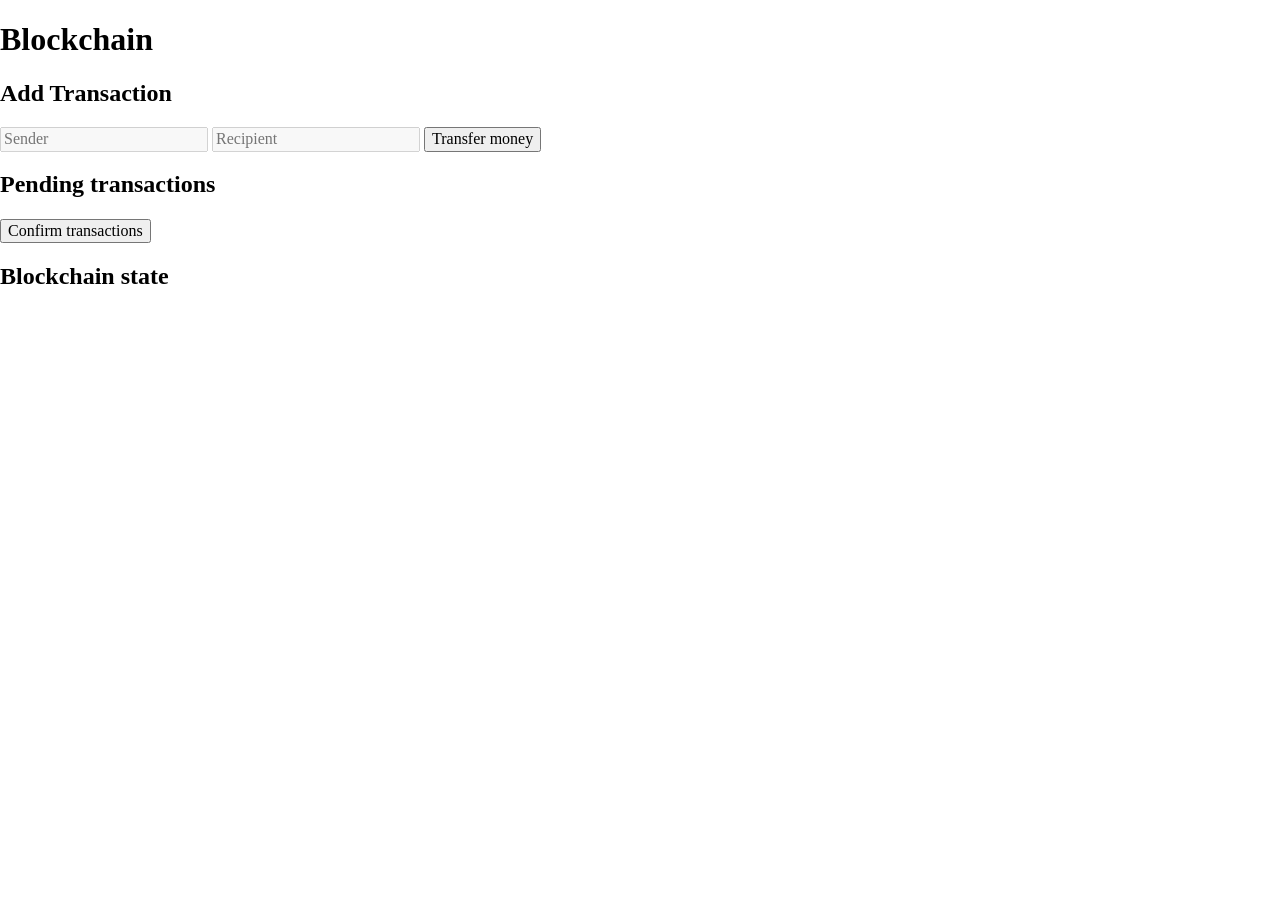
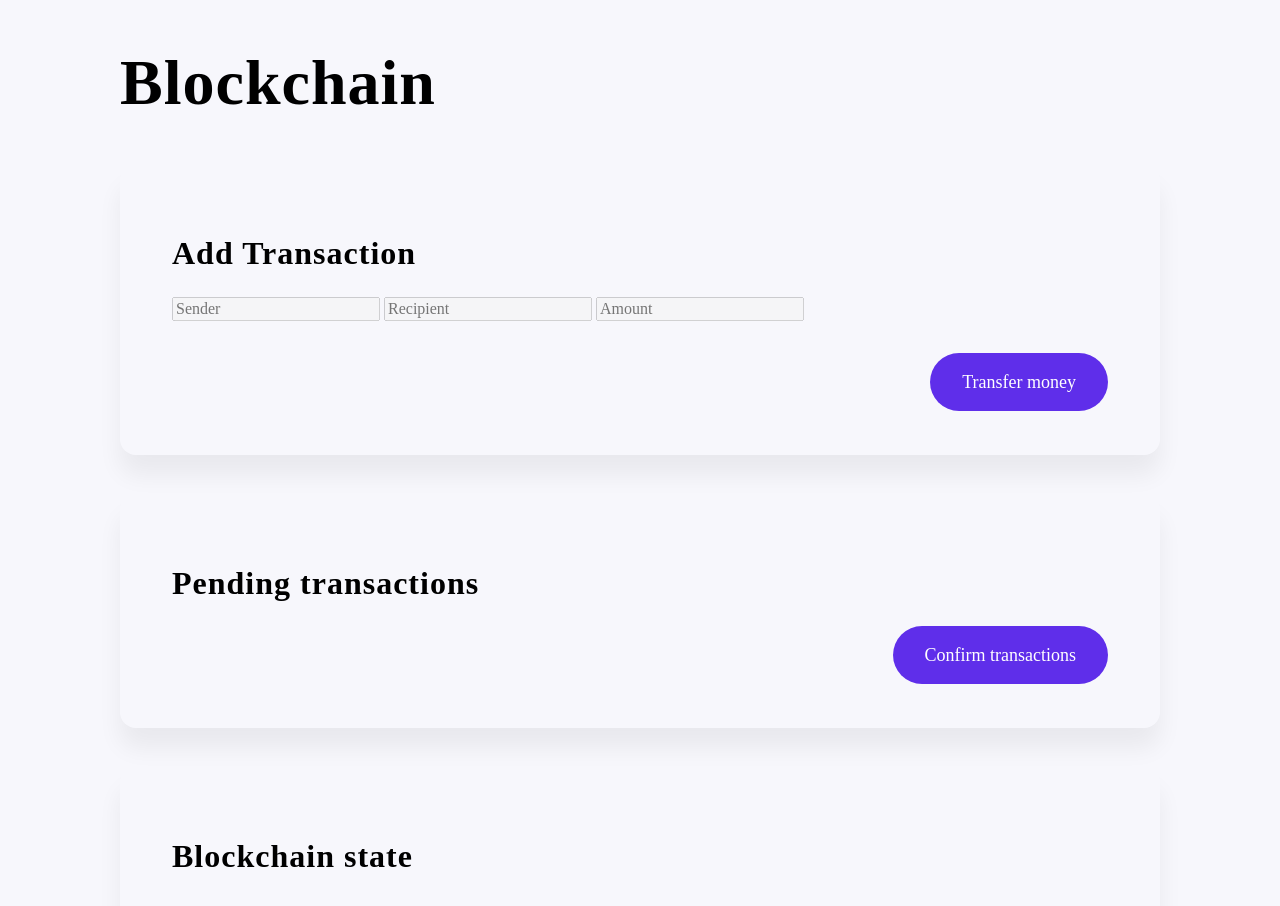
Before and after one commit to SergeiBesedin/blockchain-app, a website with bundled scripts: page src/browser/index.html in a window 1280 px wide. Before the commit the page ends 800 px from the top, so only its background shows below. Built offline with nearby package versions, Linux system fonts and the light colour scheme; files whose address does not match are found by name.

Commit message:
базовые стили

```diff
--- a/src/browser/index.html
+++ b/src/browser/index.html
@@ -3,7 +3,7 @@
 
 <head>
    <meta charset="UTF-8">
-   <meta name="viewport" content="width=device-width, initial-scale=1.0">
+   <meta name="viewport" content="width=device-width,initial-scale=1,shrink-to-fit=no">
    <title>Blockchain App</title>
    <link rel="stylesheet" href="../../dist/normalize.css" |>
    <link rel="stylesheet" href="../../dist/styles.css" />
@@ -11,6 +11,7 @@
 </head>
 
 <body>
+   <div class="wrapper">
       <div class="blockchain">
          <div class="blockchain__container">
             <header class="blockchain__header header">
@@ -22,14 +23,20 @@
                <section class="blockchain__transactions transactions blockchain-block">
                   <div class="blockchain-block__container">
                      <h2 class="blockchain-block__title">Add Transaction</h2>
-                  <form>
+                     <div class="transactions__fields">
                         <input id="sender" type="text" autocomplete="off" disabled placeholder="Sender"
                            class="sender-input input" />
                         <span class="arrow-right"></span>
                         <input id="recipient" type="text" autocomplete="off" disabled placeholder="Recipient"
                            class="recipient-input input" />
-                     <button id="transfer" class="transactions__transfer-btn btn" type="button">Transfer money</button>
-                  </form>
+                        <input id="number" type="number" autocomplete="off" disabled placeholder="Amount"
+                           class="amount-input input" />
+                     </div>
+                     <div class="blockchain-block__controls">
+                        <button id="transfer" class="transactions__transfer-btn btn" type="button">Transfer
+                           money</button>
+                     </div>
+
                   </div>
                </section>
 
@@ -38,7 +45,10 @@
                      <h2 class="blockchain-block__title">Pending transactions</h2>
                      <div>
                         <ul id="pendign-list" class="pending__list"></ul>
-                     <button id="confirm" class="pending__confirm-btn btn" type="button">Confirm transactions</button>
+                        <div class="blockchain-block__controls">
+                           <button id="confirm" class="pending__confirm-btn btn" type="button">Confirm
+                              transactions</button>
+                        </div>
                      </div>
                   </div>
                </section>
@@ -53,7 +63,7 @@
             </main>
          </div>
       </div>
-
+   </div>
 </body>
 
 </html>
--- a/src/browser/styles.css
+++ b/src/browser/styles.css
@@ -1,7 +1,39 @@
+body {
+  display: flex;
+  min-width: 300px;
+  min-height: 100%;
+  flex-direction: column;
+  background: rgba(247, 247, 252, 1);
+}
+
+.wrapper {
+  display: flex;
+  flex: 1;
+  flex-direction: column;
+}
+
 .blockchain {
+  flex: 1 0 auto;
 }
 
 .blockchain__container {
+  width: 100%;
+  max-width: 1440px;
+  margin: 0 auto;
+  padding: 0 120px;
+  box-sizing: border-box;
+}
+
+@media (max-width: 1000px) {
+  .blockchain__container {
+    padding: 0 48px;
+  }
+}
+
+@media (max-width: 480px) {
+  .blockchain__container {
+    padding: 0 24px;
+  }
 }
 
 .blockchain__header {
@@ -11,6 +43,16 @@
 }
 
 .header__title {
+  font-size: 64px;
+  line-height: 80px;
+  letter-spacing: 1px;
+}
+
+@media (max-width: 480px) {
+  .header__title {
+    font-size: 40px;
+    line-height: 50px;
+  }
 }
 
 .blockchain__body {
@@ -22,13 +64,39 @@
 .transactions {
 }
 
+.transactions__fields {
+  margin-bottom: 32px;
+}
+
 .blockchain-block {
+  border-radius: 16px;
+  box-shadow: 0px 20px 24px rgba(17, 17, 17, 0.06);
+}
+
+.blockchain-block:not(:last-child) {
+  margin-bottom: 40px;
 }
 
 .blockchain-block__container {
+  padding: 44px 52px;
+}
+
+@media (max-width: 480px) {
+  .blockchain-block__container {
+    padding: 32px 24px;
+  }
 }
 
 .blockchain-block__title {
+  font-size: 32px;
+  line-height: 34px;
+  font-weight: 700;
+  letter-spacing: 1px;
+}
+
+.blockchain-block__controls {
+  display: flex;
+  justify-content: end;
 }
 
 .sender-input {
@@ -47,6 +115,22 @@
 }
 
 .btn {
+  padding: 18px 32px;
+  display: flex;
+  align-items: center;
+  justify-content: center;
+  border-radius: 40px;
+  background-color: #5f2eea;
+  color: #ffffff;
+  font-size: 18px;
+  line-height: 22px;
+  border-width: 0;
+}
+
+@media (max-width: 480px) {
+  .btn {
+    flex: 1;
+  }
 }
 
 .blockchain__pending {
```
Lines whose indentation alone changed are shown as unchanged.
